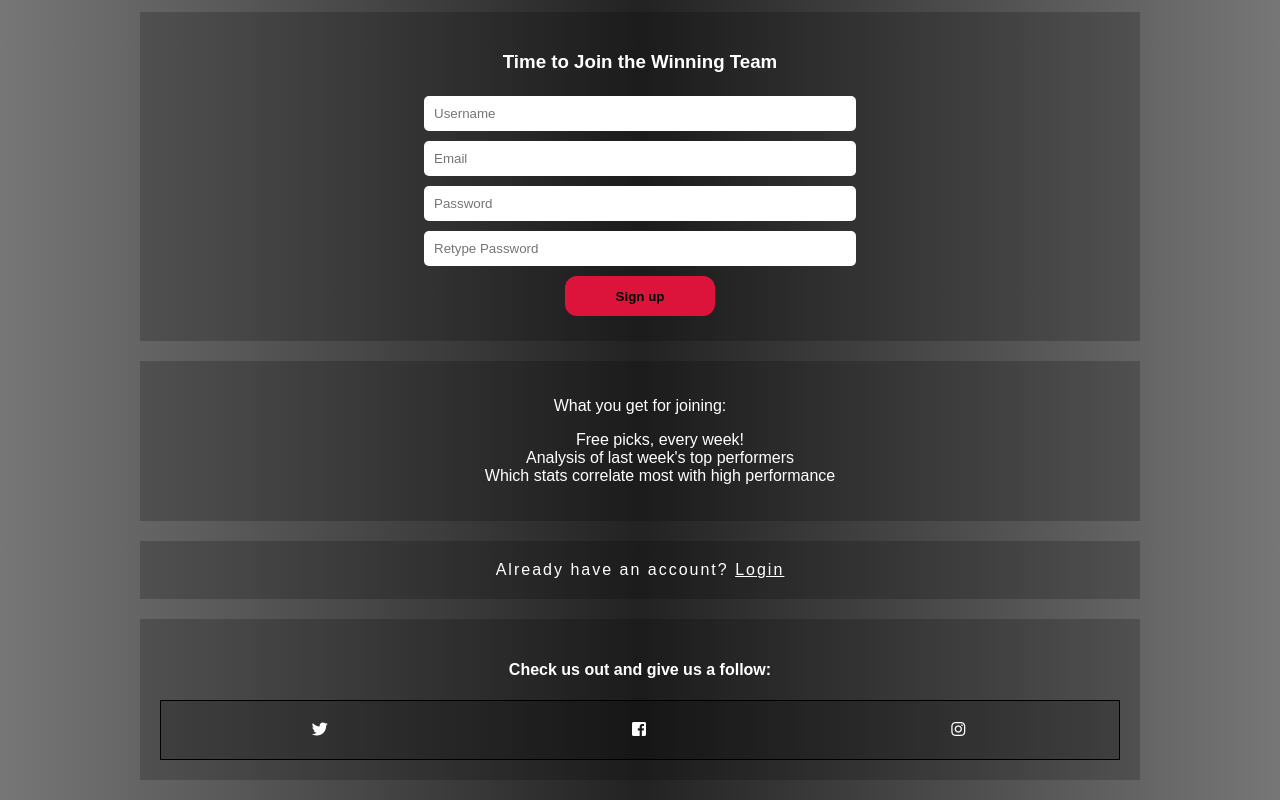
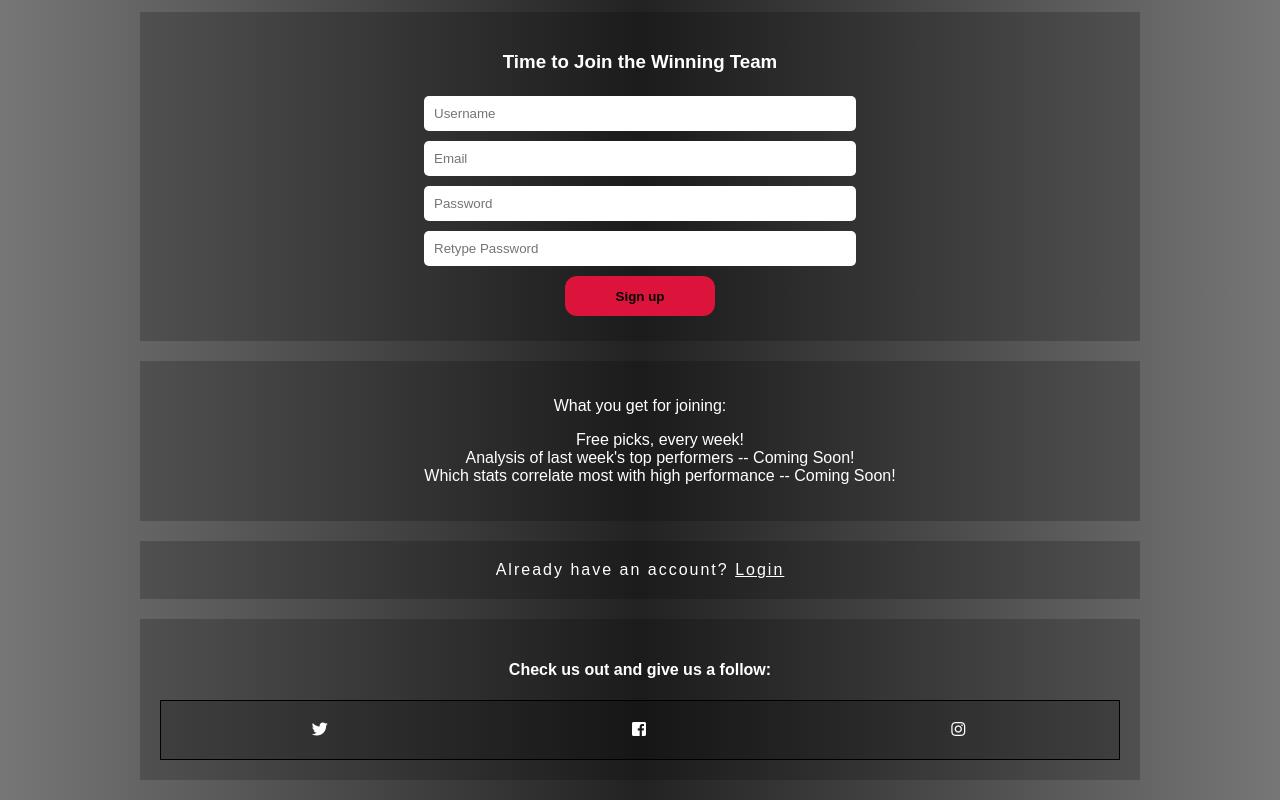
Before and after one commit to maxemileffort/wwcd-fullstack-capstone-react, a React (Create React App) app: page /user/create in a window 1280 px wide. Shown: the part 468-1268 px from the top of the page. Built offline with nearby package versions, Linux system fonts and the light colour scheme.

Commit message:
changed signup to reflect some missing features

```diff
--- a/src/components/content/dashboard/account.js
+++ b/src/components/content/dashboard/account.js
@@ -13,7 +13,7 @@ export default function Account(props){
         <section>
             <h2>Account</h2>
             <label htmlFor="account-username">Username:</label>
-            <p>{props.appState.user.username || "Error detecting username."}</p>
+            <p>{props.appState.user.username}</p>
             <p>
                 <input ref={newsletter} type="checkbox" id="account-news-opt-in" defaultChecked="true"/>
                 <label htmlFor="account-news-opt-in"> Opt in for newsletter</label>
--- a/src/components/content/signup.js
+++ b/src/components/content/signup.js
@@ -35,8 +35,8 @@ export default function Signup(props){
           <p>What you get for joining:</p>
           <ul>
             <li>Free picks, every week!</li>
-            <li>Analysis of last week's top performers</li>
-            <li>Which stats correlate most with high performance</li>
+            <li>Analysis of last week's top performers -- Coming Soon!</li>
+            <li>Which stats correlate most with high performance  -- Coming Soon!</li>
           </ul>
       </section>
       <Link to="/user/login">Already have an account? <span className="underline">Login</span></Link>
```
Also changed, not shown: 1 other file (tests, documents, lock files or other folders).
